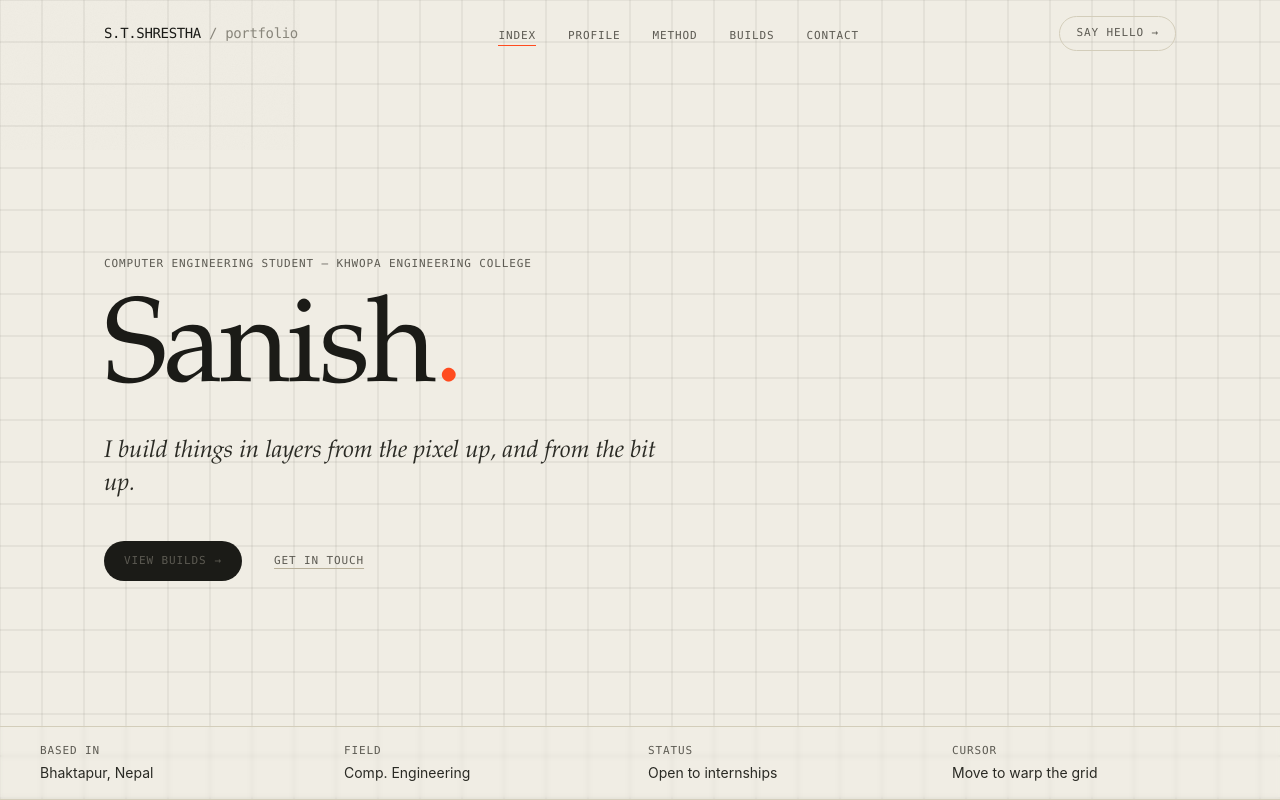
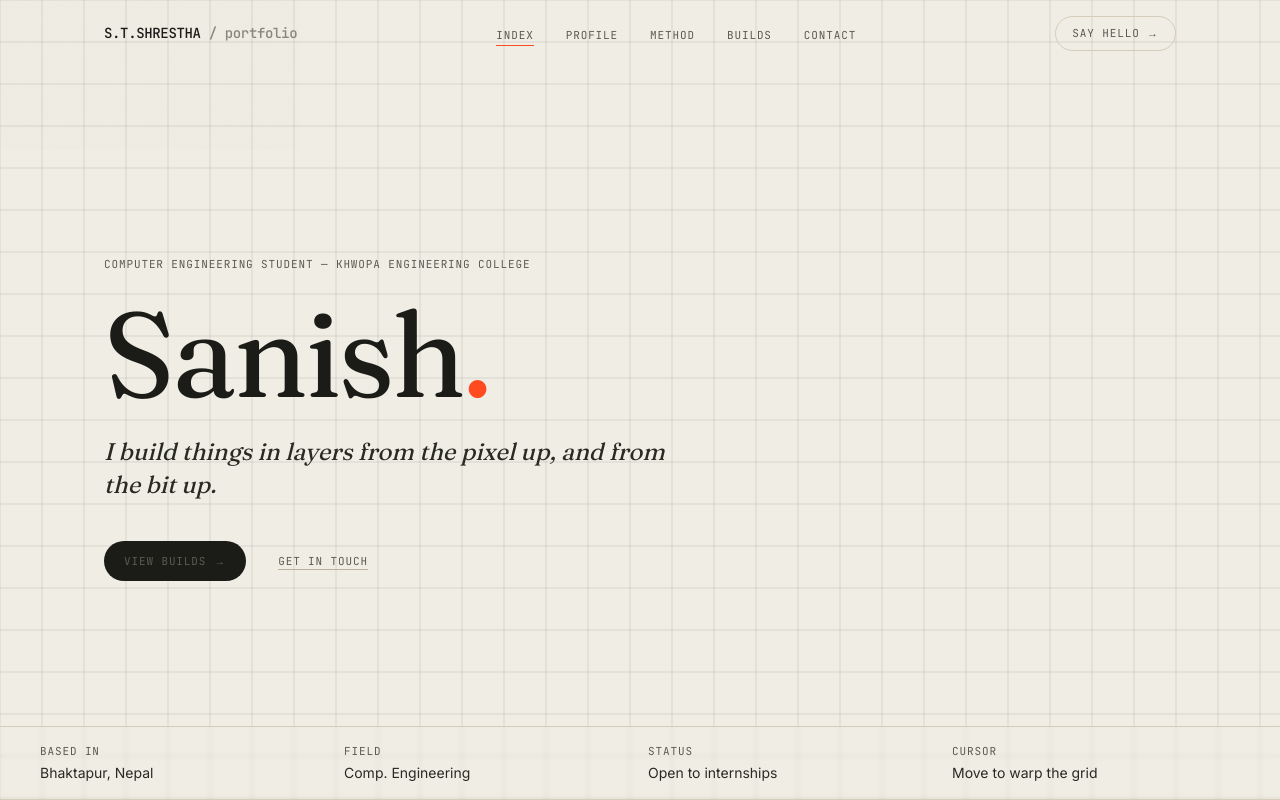
Before and after one commit to Endurance3000/Portfolio, a Next.js app: page / in a window 1280 px wide. Shown: the top 800 px of the page. Built offline with nearby package versions, Linux system fonts and the light colour scheme.

Commit message:
Fix font weights and update HTML structure
Removed explicit weights from the Fraunces font configuration to resolve a Turbopack build error. Updated HTML structure and class names for better font integration.

```diff
--- a/src/app/layout.tsx
+++ b/src/app/layout.tsx
@@ -1,87 +1,57 @@
 import type { Metadata } from "next";
-
 import "./globals.css";
-
 import CustomCursor from "@/components/CustomCursor";
-
 import GrainOverlay from "@/components/GrainOverlay";
-
 import { Fraunces, Inter, JetBrains_Mono } from "next/font/google";
 
-
-
 const fraunces = Fraunces({
-
   variable: "--font-display",
-
   subsets: ["latin"],
-
   axes: ["opsz", "SOFT", "WONK"],
-
-  weight: ["300", "400", "500", "600", "700", "900"],
-
+  // Removed explicit weights to fix the variable font Turbopack build error
   style: ["normal", "italic"],
-
 });
 
-const inter = Inter({ variable: "--font-body", subsets: ["latin"], weight: ["400","500","600","700"] });
+const inter = Inter({
+  variable: "--font-body",
+  subsets: ["latin"],
+  weight: ["400", "500", "600", "700"]
+});
 
-const jetbrainsMono = JetBrains_Mono({ variable: "--font-mono", subsets: ["latin"], weight: ["400","500","600"] });
-
-
+const jetbrainsMono = JetBrains_Mono({
+  variable: "--font-mono",
+  subsets: ["latin"],
+  weight: ["400", "500", "600"]
+});
 
 export const metadata: Metadata = {
-
   title: "Sanish Thapa Shrestha — Computer Engineering Student",
-
   description:
-
     "Sanish Thapa Shrestha is a Computer Engineering student at Khwopa Engineering College, Bhaktapur, building web platforms with Django and React, and experimental systems spanning gesture-driven graphics to bitwise data encoding.",
-
   metadataBase: new URL("https://sanishshrestha.dev"),
-
   openGraph: {
-
     title: "Sanish Thapa Shrestha — Computer Engineering Student",
-
     description:
-
       "Building structured platforms and experimental systems from Django apps to gesture driven particle fields.",
-
     type: "website",
-
   },
-
 };
 
-
-
 export default function RootLayout({
-
   children,
-
 }: Readonly<{
-
   children: React.ReactNode;
-
 }>) {
-
   return (
-
-    <html lang="en" className="h-full antialiased">
-
+    <html
+      lang="en"
+      className={`h-full antialiased ${fraunces.variable} ${inter.variable} ${jetbrainsMono.variable}`}
+    >
       <body className="min-h-full flex flex-col bg-paper text-ink selection:bg-signal selection:text-paper">
-
         <GrainOverlay />
-
         <CustomCursor />
-
         {children}
-
       </body>
-
     </html>
-
   );
-
 }
```
